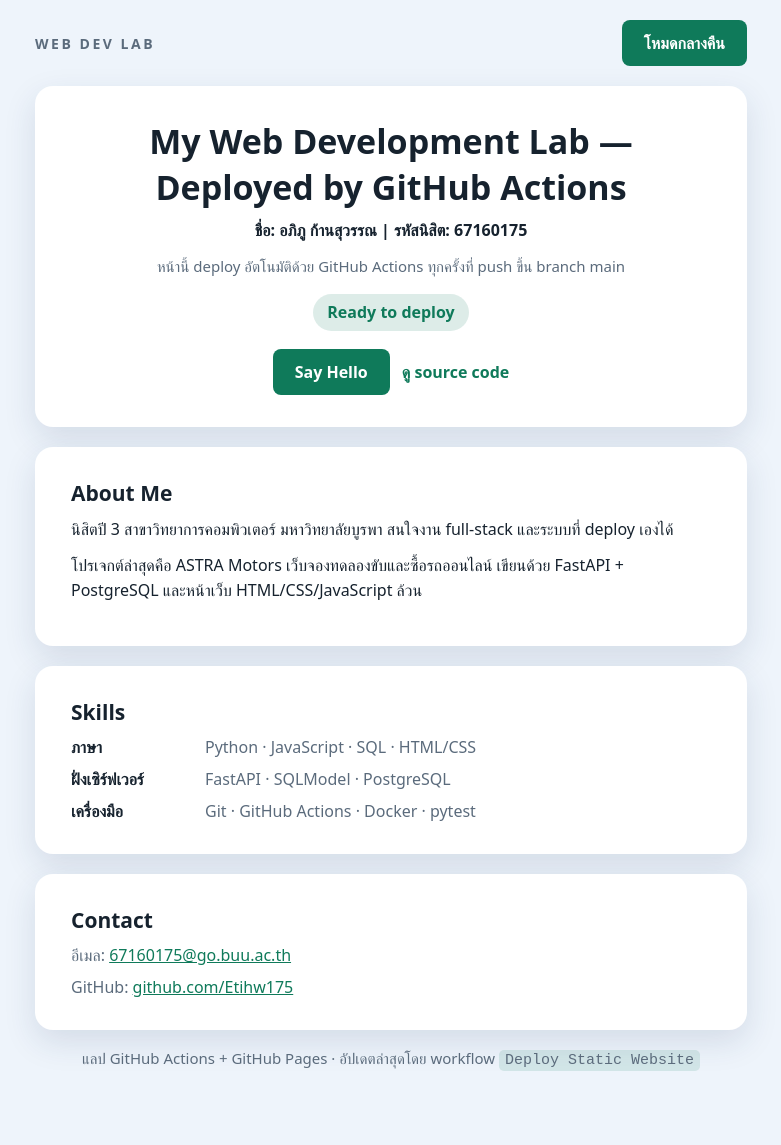
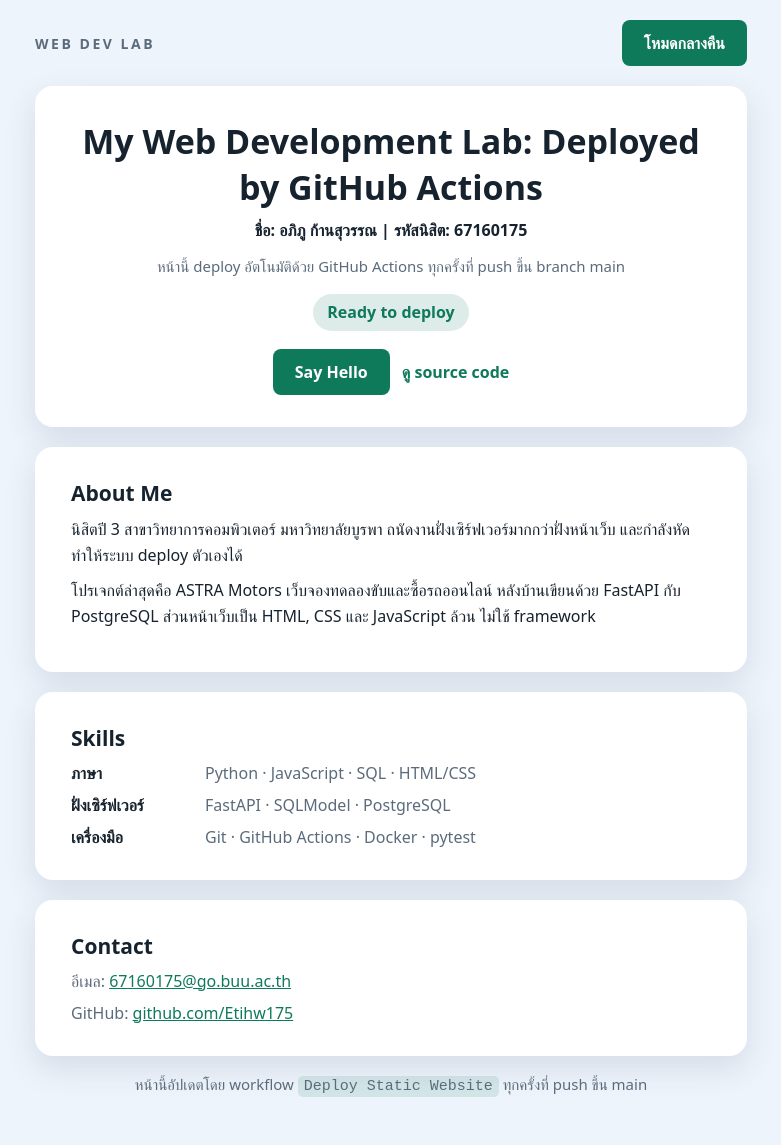
Before and after one commit to Etihw175/webdev-actions-lab, a plain HTML site: page index.html in a window 1280 px wide. Shown: the whole page, without its empty margins (249-1030 px from the left). Before the commit the page ends 1119 px from the top, so only its background shows below. Drawn offline with Linux system fonts and the light colour scheme.

Commit message:
Rewrite wording in README, submission notes and page copy

```diff
--- a/index.html
+++ b/index.html
@@ -3,8 +3,8 @@
 <head>
   <meta charset="UTF-8">
   <meta name="viewport" content="width=device-width, initial-scale=1.0">
-  <title>My GitHub Pages Lab — อภิภู ก้านสุวรรณ</title>
-  <meta name="description" content="แลป GitHub Actions + GitHub Pages — เว็บไซต์ static ที่ deploy อัตโนมัติทุกครั้งที่ push">
+  <title>My GitHub Pages Lab | อภิภู ก้านสุวรรณ</title>
+  <meta name="description" content="แลป GitHub Actions กับ GitHub Pages เว็บไซต์ static ที่ deploy อัตโนมัติทุกครั้งที่ push">
   <link rel="stylesheet" href="style.css">
 </head>
 <body>
@@ -16,7 +16,7 @@
   <main>
     <!-- Exercise 1: ชื่อ-รหัสนิสิต และข้อความต้อนรับของตัวเอง -->
     <section class="card hero">
-      <h1>My Web Development Lab — Deployed by GitHub Actions</h1>
+      <h1>My Web Development Lab: Deployed by GitHub Actions</h1>
       <p class="who">ชื่อ: อภิภู ก้านสุวรรณ | รหัสนิสิต: 67160175</p>
       <p class="lede">หน้านี้ deploy อัตโนมัติด้วย GitHub Actions ทุกครั้งที่ push ขึ้น branch main</p>
       <p id="status">Ready to deploy</p>
@@ -29,9 +29,10 @@
     <!-- Exercise 2: 3 ส่วน About Me / Skills / Contact -->
     <section class="card" id="about">
       <h2>About Me</h2>
-      <p>นิสิตปี 3 สาขาวิทยาการคอมพิวเตอร์ มหาวิทยาลัยบูรพา สนใจงาน full-stack และระบบที่ deploy เองได้</p>
-      <p>โปรเจกต์ล่าสุดคือ ASTRA Motors เว็บจองทดลองขับและซื้อรถออนไลน์ เขียนด้วย FastAPI + PostgreSQL
-        และหน้าเว็บ HTML/CSS/JavaScript ล้วน</p>
+      <p>นิสิตปี 3 สาขาวิทยาการคอมพิวเตอร์ มหาวิทยาลัยบูรพา ถนัดงานฝั่งเซิร์ฟเวอร์มากกว่าฝั่งหน้าเว็บ
+        และกำลังหัดทำให้ระบบ deploy ตัวเองได้</p>
+      <p>โปรเจกต์ล่าสุดคือ ASTRA Motors เว็บจองทดลองขับและซื้อรถออนไลน์ หลังบ้านเขียนด้วย FastAPI
+        กับ PostgreSQL ส่วนหน้าเว็บเป็น HTML, CSS และ JavaScript ล้วน ไม่ใช้ framework</p>
     </section>
 
     <section class="card" id="skills">
@@ -53,7 +54,7 @@
   </main>
 
   <footer>
-    <p>แลป GitHub Actions + GitHub Pages · อัปเดตล่าสุดโดย workflow <code>Deploy Static Website</code></p>
+    <p>หน้านี้อัปเดตโดย workflow <code>Deploy Static Website</code> ทุกครั้งที่ push ขึ้น main</p>
   </footer>
 
   <script src="script.js"></script>
```
Also changed, not shown: 2 other files.
